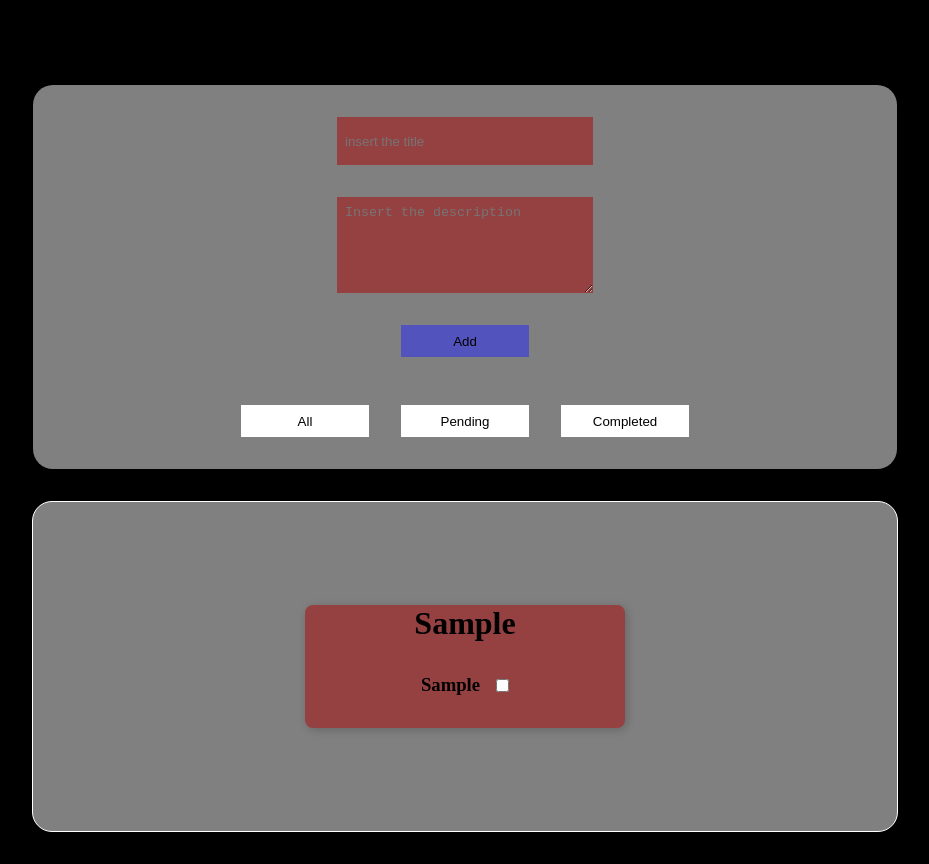
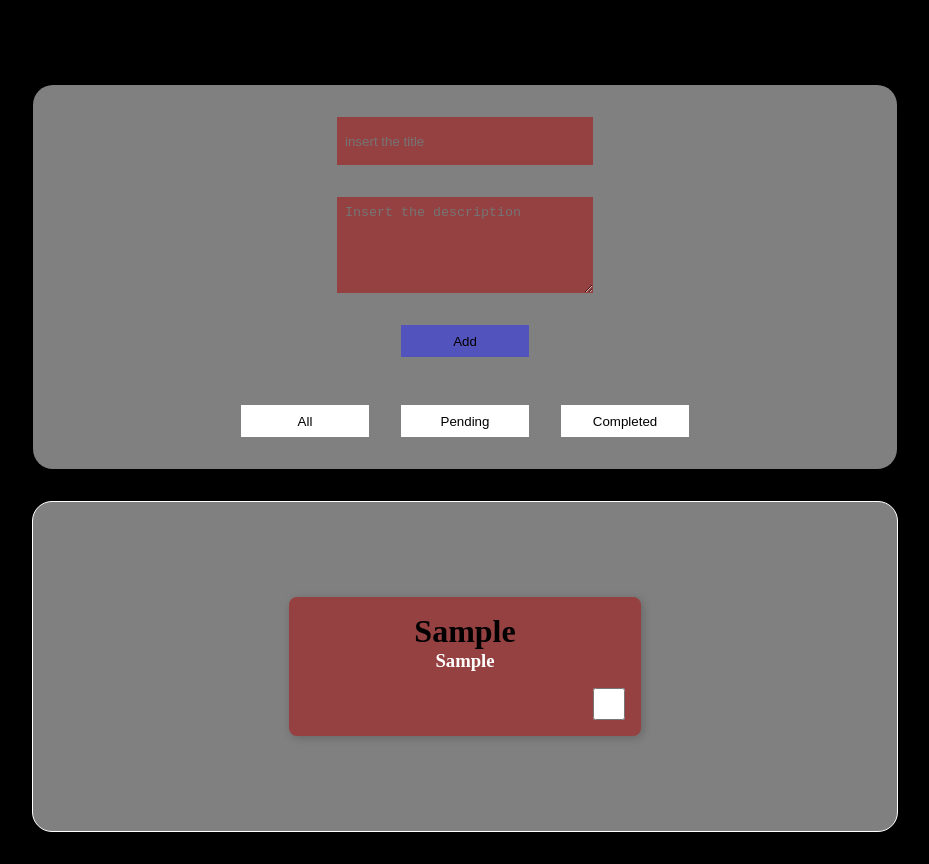
Before and after one commit to KevinJ2024/dolist, a React (Vite) app: page / in a window 1280 px wide. Both pictures are taken after typing "Sample", "Sample" into the empty fields and a click on the button "Add". Shown: the whole page, without its empty margins (175-1104 px from the left). Built offline with nearby package versions, Linux system fonts and the light colour scheme.

Commit message:
solucion de errores

```diff
--- a/src/components/NoteCard/NoteCard.css
+++ b/src/components/NoteCard/NoteCard.css
@@ -2,26 +2,38 @@
     width: 20rem;
     border-radius: 8px;
     box-shadow: 2px 2px 10px rgba(0, 0, 0, 0.2);
+    display: flex;
+    flex-direction: column;
+    padding: 1rem;
+    background-color: #8B3A3A;
     word-wrap: break-word;
     overflow-wrap: break-word;
 }
 
-.note-card-content{
+.note-card-content {
     display: flex;
-    justify-content: center;
-    align-items: center;
+    flex-direction: column;
     gap: 1rem;
     white-space: normal;
     overflow-wrap: break-word;
-    padding: 2rem;
+    align-items: flex-start;
+    width: 100%;
 }
 
-#text{
-    width: 15rem;
+.note-text {
+    width: 100%;
+    word-wrap: break-word;
+    overflow-wrap: break-word;
     color: white;
 }
 
-#check{
+.check-container {
+    display: flex;
+    justify-content: flex-end;
+    width: 100%;
+}
+
+input[type="checkbox"] {
     width: 2rem;
     height: 2rem;
 }
--- a/src/components/NoteCard/NoteCard.jsx
+++ b/src/components/NoteCard/NoteCard.jsx
@@ -14,8 +14,12 @@ export const NoteCard = ({ id, title, text, bgColor, isCompleted }) => {
     <div className="note-card" style={{ backgroundColor: bgColor }}>
       <h1>{title}</h1>
       <div className="note-card-content">
-        <h3>{text}</h3>
-        <input type="checkbox" checked={isCompleted} onChange={handleChange} />
+        <div className="note-text">
+          <h3>{text}</h3>
+        </div>
+        <div className="check-container">
+          <input type="checkbox" checked={isCompleted} onChange={handleChange} />
+        </div>
       </div>
     </div>
   )
```
